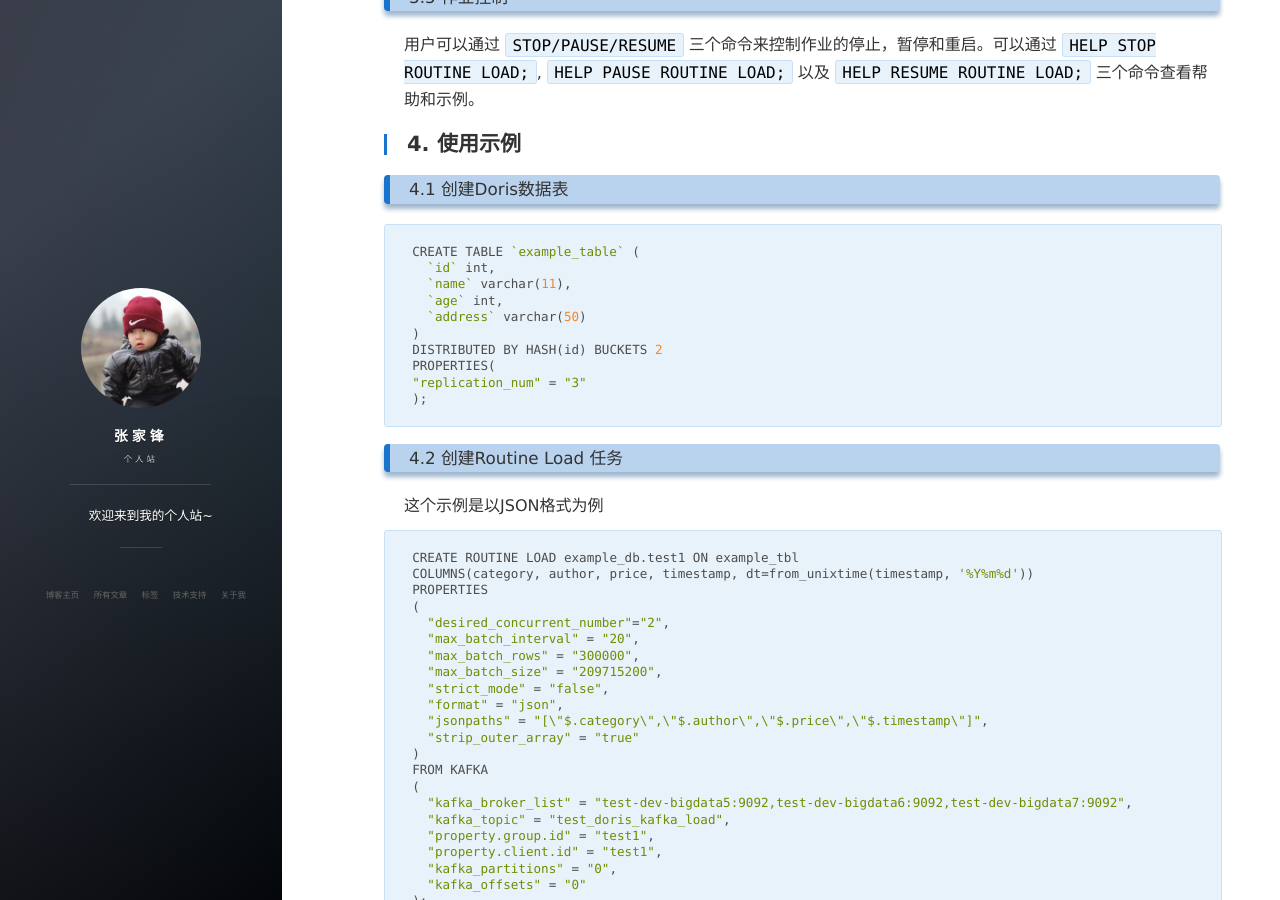
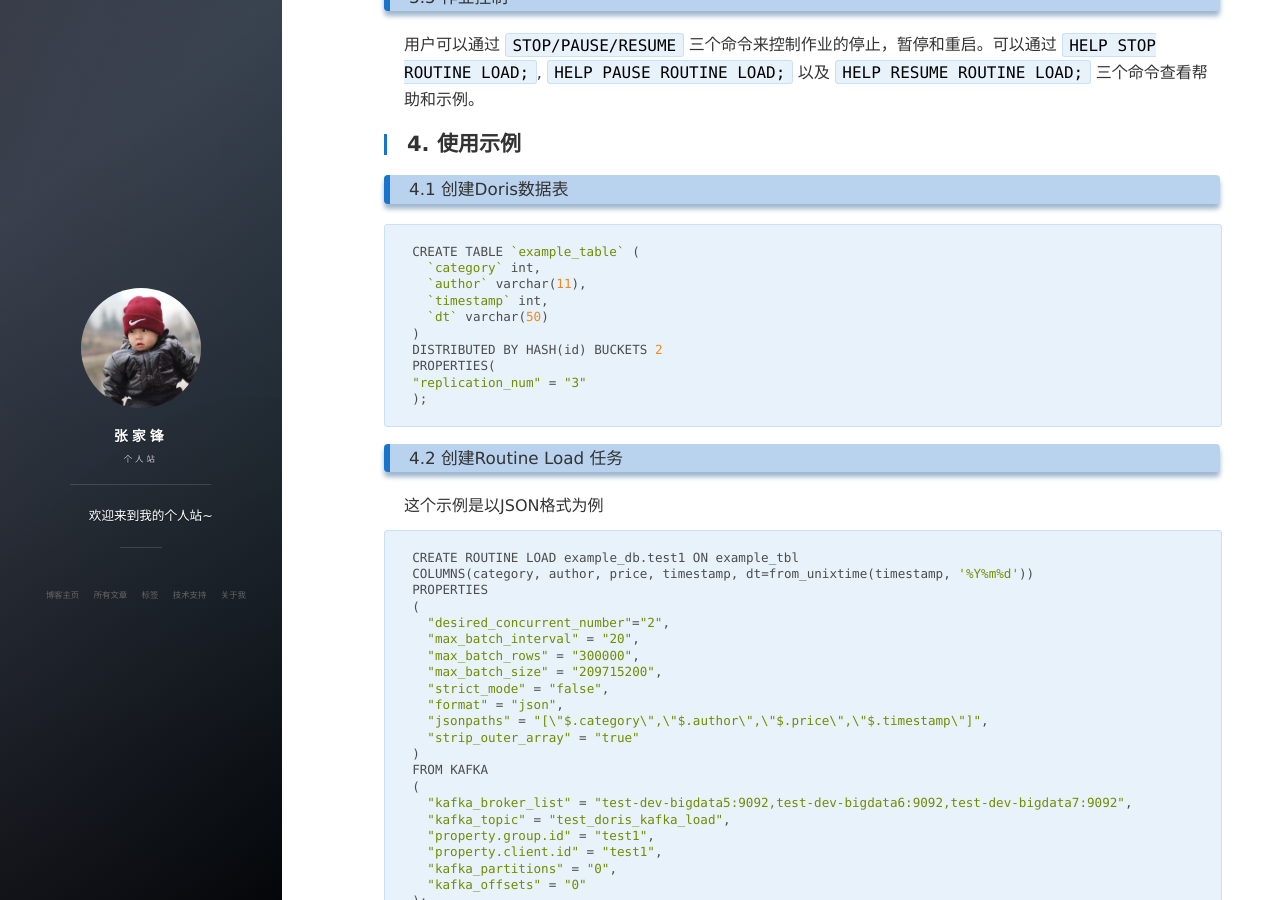
Before and after one commit to hf200012/hf200012.github.io, a Jekyll site: the page built from _posts/2021-09-26-Apache Doris Routine Load数据导入使用方法.md, in a window 1280 px wide and 900 px high, scrolled down 8287 px. Built offline with Jekyll 4.4.1, drawn with Linux system fonts in a browser that asks for light colours; nearby versions of some CDN libraries; comment, search, counter and statistics services are not loaded.

Commit message:
Update 2021-09-26-Apache Doris Routine Load数据导入使用方法.md

````diff
--- a/_posts/2021-09-26-Apache Doris Routine Load数据导入使用方法.md
+++ b/_posts/2021-09-26-Apache Doris Routine Load数据导入使用方法.md
@@ -353,10 +353,10 @@ offset。默认为 OFFSET_END，即从末尾开始订阅。
 
 ```sql
 CREATE TABLE `example_table` (
-  `id` int,
-  `name` varchar(11),
-  `age` int,
-  `address` varchar(50)
+  `category` int,
+  `author` varchar(11),
+  `timestamp` int,
+  `dt` varchar(50)
 )
 DISTRIBUTED BY HASH(id) BUCKETS 2
 PROPERTIES(
````
